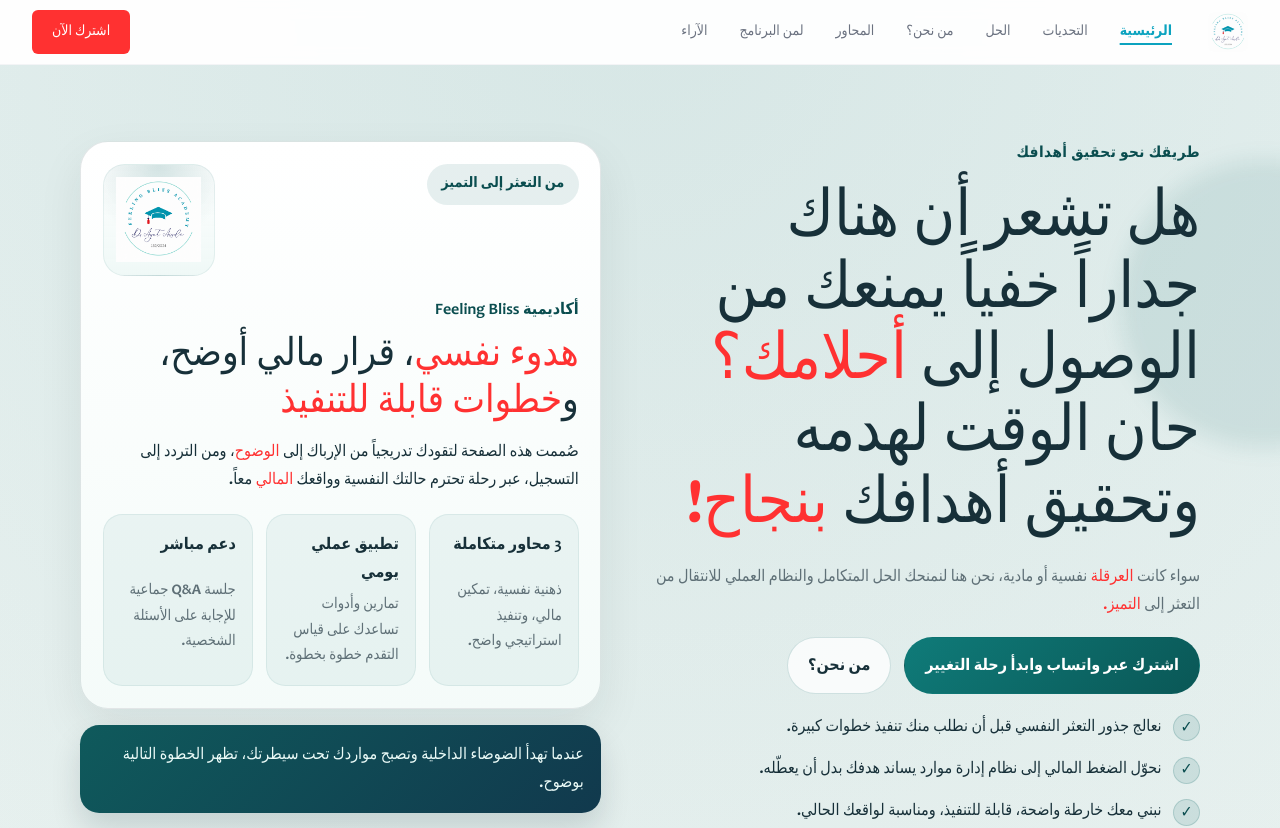
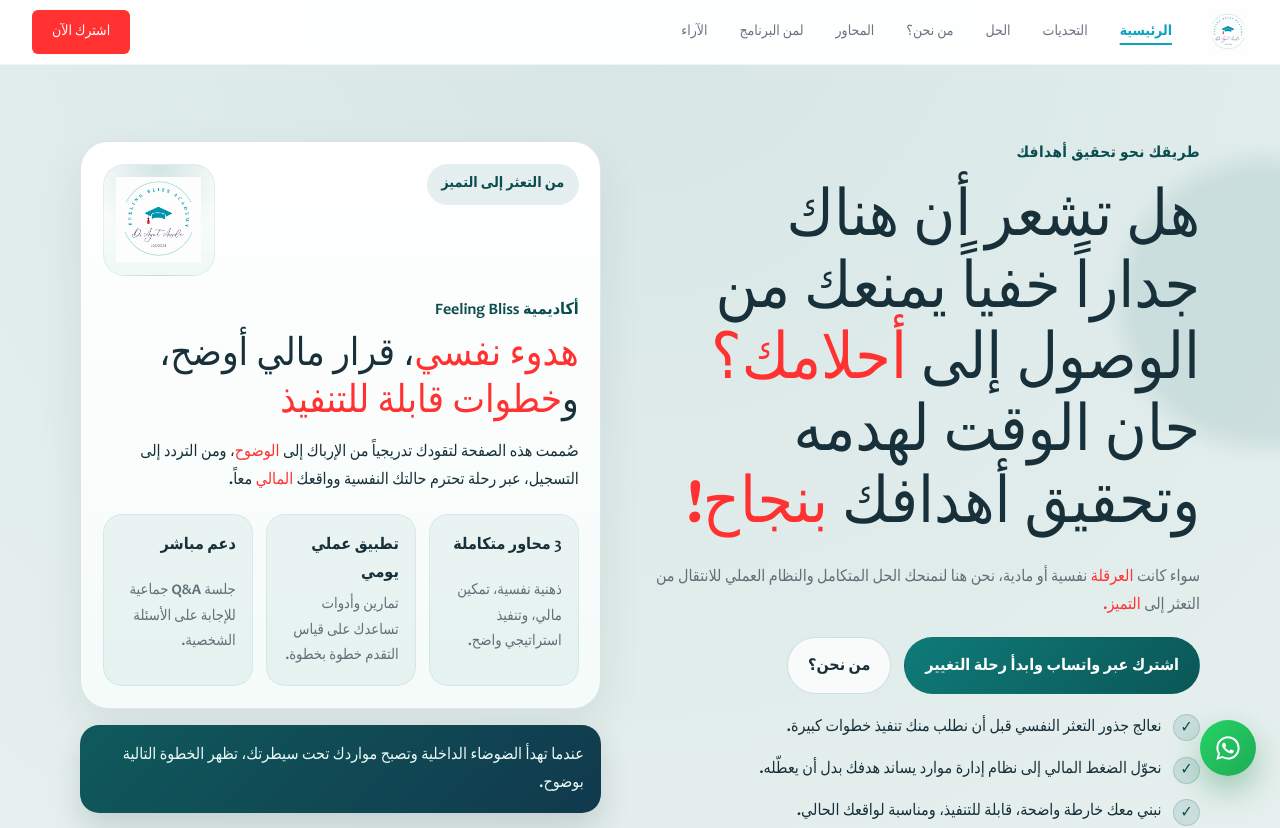
Before and after one commit to candraos/feelingblissacademy.com, a Next.js app: page / in a window 1280 px wide. Shown: the top 828 px of the page. Built offline with nearby package versions, Linux system fonts and the light colour scheme; no server answers.

Commit message:
add whatsapp floating button

```diff
--- a/src/app/globals.css
+++ b/src/app/globals.css
@@ -1175,6 +1175,41 @@ section[id] {
   }
 }
 
+.whatsapp-float-button {
+  position: fixed;
+  bottom: 1.5rem;
+  right: 1.5rem;
+  z-index: 45;
+  display: inline-flex;
+  align-items: center;
+  justify-content: center;
+  width: 3.5rem;
+  height: 3.5rem;
+  border-radius: 999px;
+  color: #ffffff;
+  background: linear-gradient(135deg, #25d366, #1eab54);
+  box-shadow: 0 14px 32px rgba(18, 122, 62, 0.35);
+  transition:
+    transform 180ms ease,
+    box-shadow 180ms ease;
+}
+
+.whatsapp-float-button:hover,
+.whatsapp-float-button:focus-visible {
+  outline: none;
+  transform: translateY(-2px) scale(1.05);
+  box-shadow: 0 18px 40px rgba(18, 122, 62, 0.42);
+}
+
+@media (max-width: 640px) {
+  .whatsapp-float-button {
+    bottom: 1rem;
+    right: 1rem;
+    width: 3.15rem;
+    height: 3.15rem;
+  }
+}
+
 @media (prefers-reduced-motion: reduce) {
   html {
     scroll-behavior: auto;
--- a/src/app/page.tsx
+++ b/src/app/page.tsx
@@ -11,6 +11,7 @@ import {
   SocialProofSection,
   SolutionSection,
   TestimonialsSection,
+  WhatsappFloatButton,
 } from "@/components/home";
 import { seoConfig, siteConfig } from "@/lib/site-config";
 
@@ -57,6 +58,7 @@ export default function Home() {
       </main>
 
       <SiteFooter />
+      <WhatsappFloatButton />
     </div>
   );
 }
--- a/src/components/home/index.ts
+++ b/src/components/home/index.ts
@@ -1,6 +1,7 @@
 export { SiteHeader } from "@/components/home/site-header";
 export { SiteFooter } from "@/components/home/site-footer";
 export { HeroSection } from "@/components/home/hero-section";
+export { WhatsappFloatButton } from "@/components/home/whatsapp-float-button";
 export {
   AboutStorySection,
   AudienceSection,
--- /dev/null
+++ b/src/components/home/whatsapp-float-button.tsx
@@ -0,0 +1,23 @@
+import { siteConfig } from "@/lib/site-config";
+
+export function WhatsappFloatButton() {
+  return (
+    <a
+      className="whatsapp-float-button"
+      href={siteConfig.whatsappUrl}
+      target="_blank"
+      rel="noopener noreferrer"
+      aria-label="تواصل معنا على واتساب"
+    >
+      <svg
+        viewBox="0 0 24 24"
+        width="28"
+        height="28"
+        fill="currentColor"
+        aria-hidden="true"
+      >
+        <path d="M12.02 2c-5.5 0-9.96 4.46-9.96 9.96 0 1.76.46 3.47 1.33 4.98L2 22l5.2-1.36a9.93 9.93 0 0 0 4.82 1.23h.01c5.5 0 9.96-4.46 9.96-9.96S17.52 2 12.02 2zm0 18.2h-.01a8.24 8.24 0 0 1-4.2-1.15l-.3-.18-3.09.81.83-3.01-.2-.31a8.2 8.2 0 0 1-1.27-4.4c0-4.55 3.7-8.24 8.25-8.24a8.2 8.2 0 0 1 8.24 8.24c0 4.55-3.7 8.24-8.25 8.24zm4.52-6.17c-.25-.12-1.46-.72-1.69-.8-.23-.08-.39-.12-.56.12-.16.25-.64.8-.78.96-.14.16-.29.18-.54.06-.25-.12-1.04-.38-1.98-1.22-.73-.65-1.23-1.45-1.37-1.7-.14-.25-.02-.38.11-.5.11-.11.25-.29.37-.43.12-.14.16-.25.25-.41.08-.16.04-.31-.02-.43-.06-.12-.56-1.35-.77-1.85-.2-.48-.41-.42-.56-.43h-.48c-.16 0-.43.06-.65.31-.23.25-.86.84-.86 2.05s.88 2.38 1 2.54c.12.16 1.73 2.64 4.19 3.7.59.25 1.04.4 1.4.51.59.19 1.12.16 1.54.1.47-.07 1.46-.6 1.66-1.17.21-.58.21-1.08.14-1.18-.06-.11-.22-.17-.47-.29z" />
+      </svg>
+    </a>
+  );
+}
```
